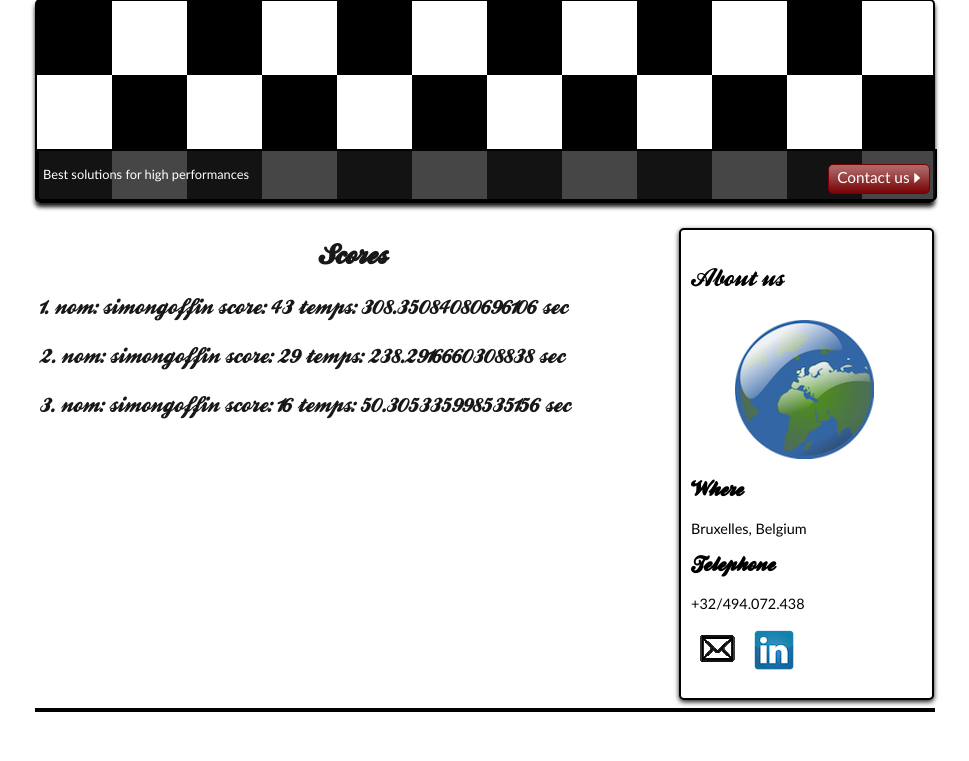
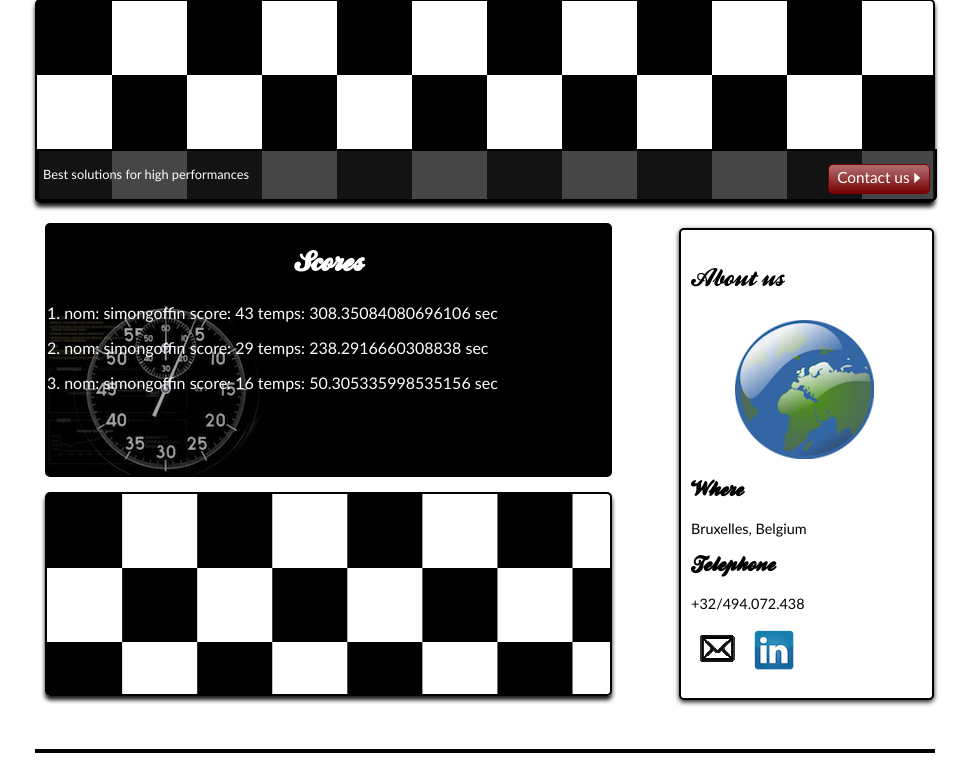
Before and after one commit to simongoffin/Django-Letters, a Django app: page /score/score/ in a window 1280 px wide. Shown: the part 349-1110 px from the top of the page, without its empty margins (155-1124 px from the left). Before the commit the page ends 1061 px from the top, so only its background shows below. Run offline with Django 3.2, Linux system fonts and the light colour scheme; data comes from the database, SQL or seed files in the repository; both versions use the stored data as it was after the commit; parts of the project's set-up code (start-up, migrations or seed data) failed here and were passed over.

Commit message:
Modifications Score.

```diff
--- a/Letters/challenge/admin.py
+++ b/Letters/challenge/admin.py
@@ -3,7 +3,7 @@
 from challenge.models import Score
 
 class ScoreAdmin(admin.ModelAdmin):
-    list_display   = ('user_name','score','temps')
+    list_display   = ('user_name','score','temps','date')
 
 
 admin.site.register(Score,ScoreAdmin)
--- a/Letters/challenge/views.py
+++ b/Letters/challenge/views.py
@@ -172,8 +172,9 @@
                 v.append(op5)
             liste=[s['ch1'],s['ch2'],s['ch3'],s['ch4'],s['ch5'],s['ch6']]
             temp=chiffres_check(v,liste,s['compte'])
-            solution=temp[0]
             point=temp[1]
+            if point>0:
+                solution=True
             if temp[0]:
                 s['point']+=temp[1]
                 s.save()
--- a/Letters/score/static/style_score.css
+++ b/Letters/score/static/style_score.css
@@ -281,8 +281,7 @@
 }
 
 #score{
-    font-family: 'BallparkWeiner', serif;
-    font-size: 1.5em;
+    font-size: 1.0em;
 }
 
 #valide{
@@ -318,11 +317,14 @@
 
 #definition
 {
-    background-color:white;
-    /*background-image:url(logo/business.jpg);*/
-    background-position:left bottom;
-    background-repeat:no-repeat;
-    z-index: 1;
+    margin-top: 15px;
+    height: 200px;
+    border-radius: 5px;
+    background: url('logo/damier.png');
+    position: relative;
+    box-shadow: 0px 4px 4px #1c1a19;
+    margin-bottom: 25px;
+    border: 2px solid black;
 }
 
 
--- a/Letters/templates/score/score.html
+++ b/Letters/templates/score/score.html
@@ -43,10 +43,15 @@
             <section>
                 <article>
                     <div class="one">
-                        <h2>Scores</h2>
-                        <p id="score">1. {{l0}}</p>
-                        <p id="score">2. {{l1}}</p>
-                        <p id="score">3. {{l2}}</p>
+                        <div id="game" class="two">
+                            <h2>Scores</h2>
+                            <p id="score">1. {{l0}}</p>
+                            <p id="score">2. {{l1}}</p>
+                            <p id="score">3. {{l2}}</p>
+                        </div>
+                        <div id="definition" class="two">
+
+                        </div>
                     </div>
                 </article>
                 <aside>
```
Also changed, not shown: Letters/db.sqlite3, 7 other files.
